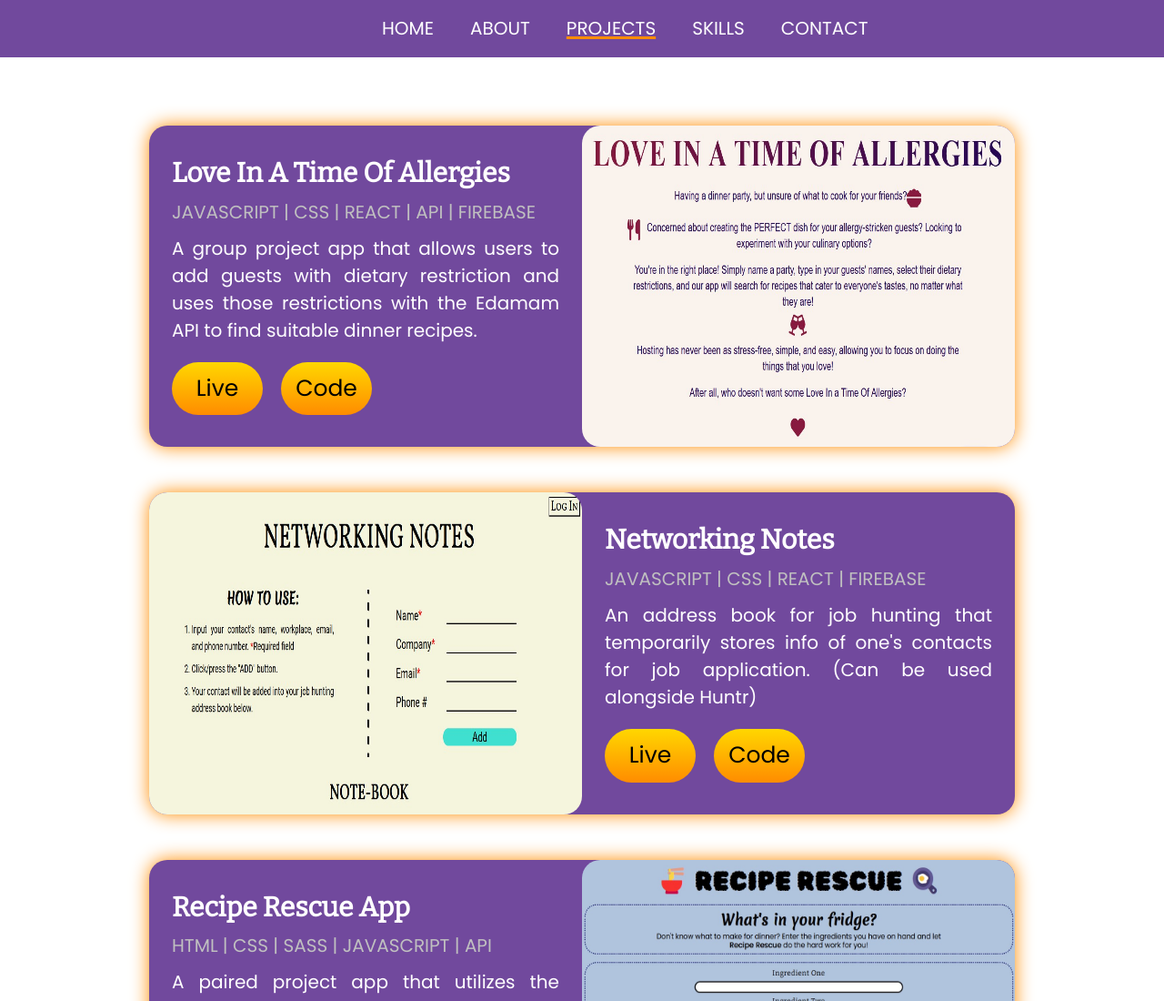
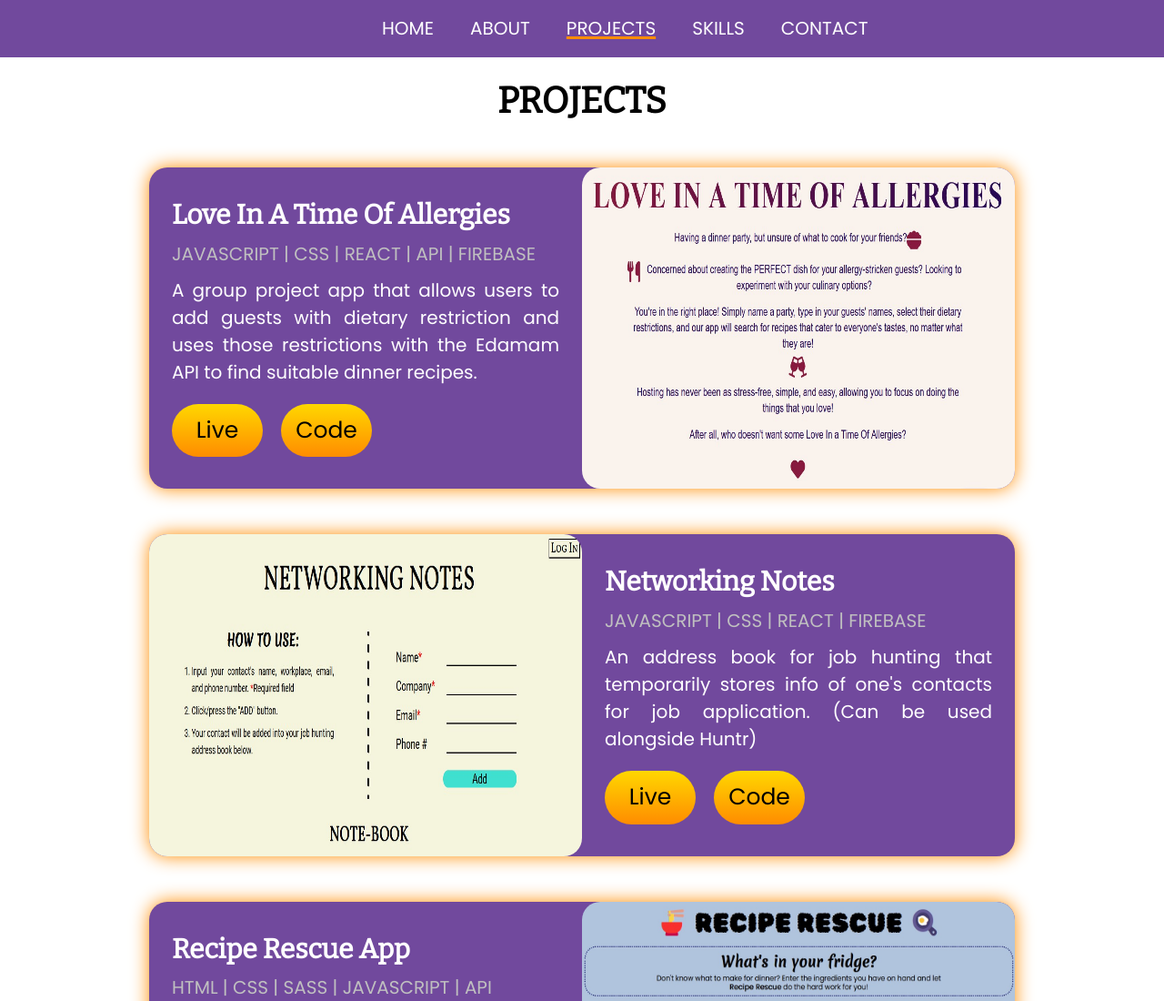
Before and after one commit to leohon/portfoLEO, a plain HTML site: page projects.html in a window 1280 px wide. Shown: the top 1100 px of the page at 91% size. Drawn offline with nearby package versions, Linux system fonts and the light colour scheme.

Commit message:
gave Projects page back its header title

```diff
--- a/projects.html
+++ b/projects.html
@@ -41,6 +41,7 @@
   <main>
     <section class="projects" id="projects">
       <div class="wrapper">
+        <h2 class="projectsPageTitle">PROJECTS</h2>
 
         <!-- Juno Project 4 -->
         <div class="oneProject imgRight">
--- a/styles/sass/partials/_typography.scss
+++ b/styles/sass/partials/_typography.scss
@@ -25,6 +25,10 @@ h2 {
   font-size: 2rem;
 }
 
+.projectsPageTitle {
+  text-align: center;
+}
+
 h3, button {
   font-size: 1.5rem;
 }
```
Also changed, not shown: styles/styles.css.
